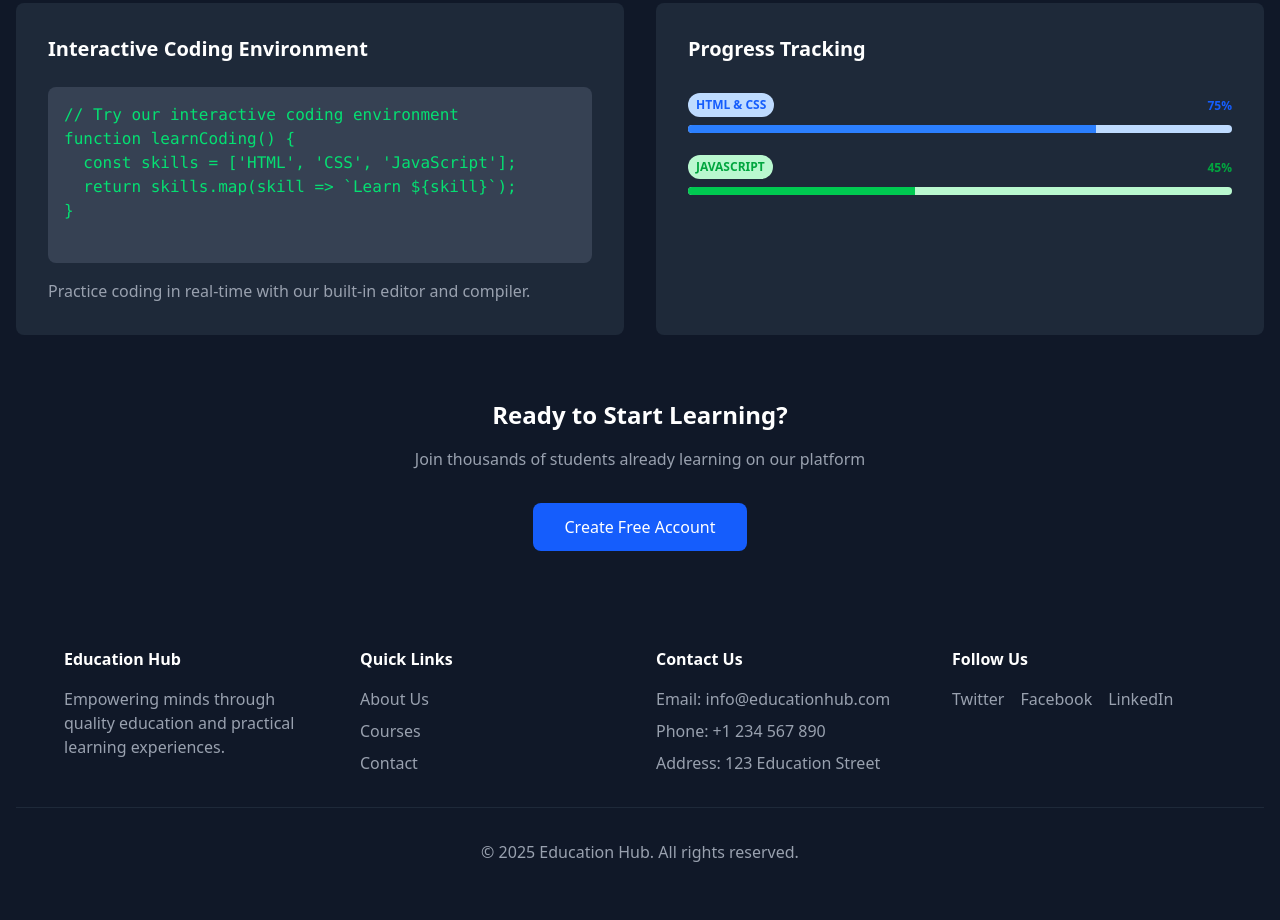
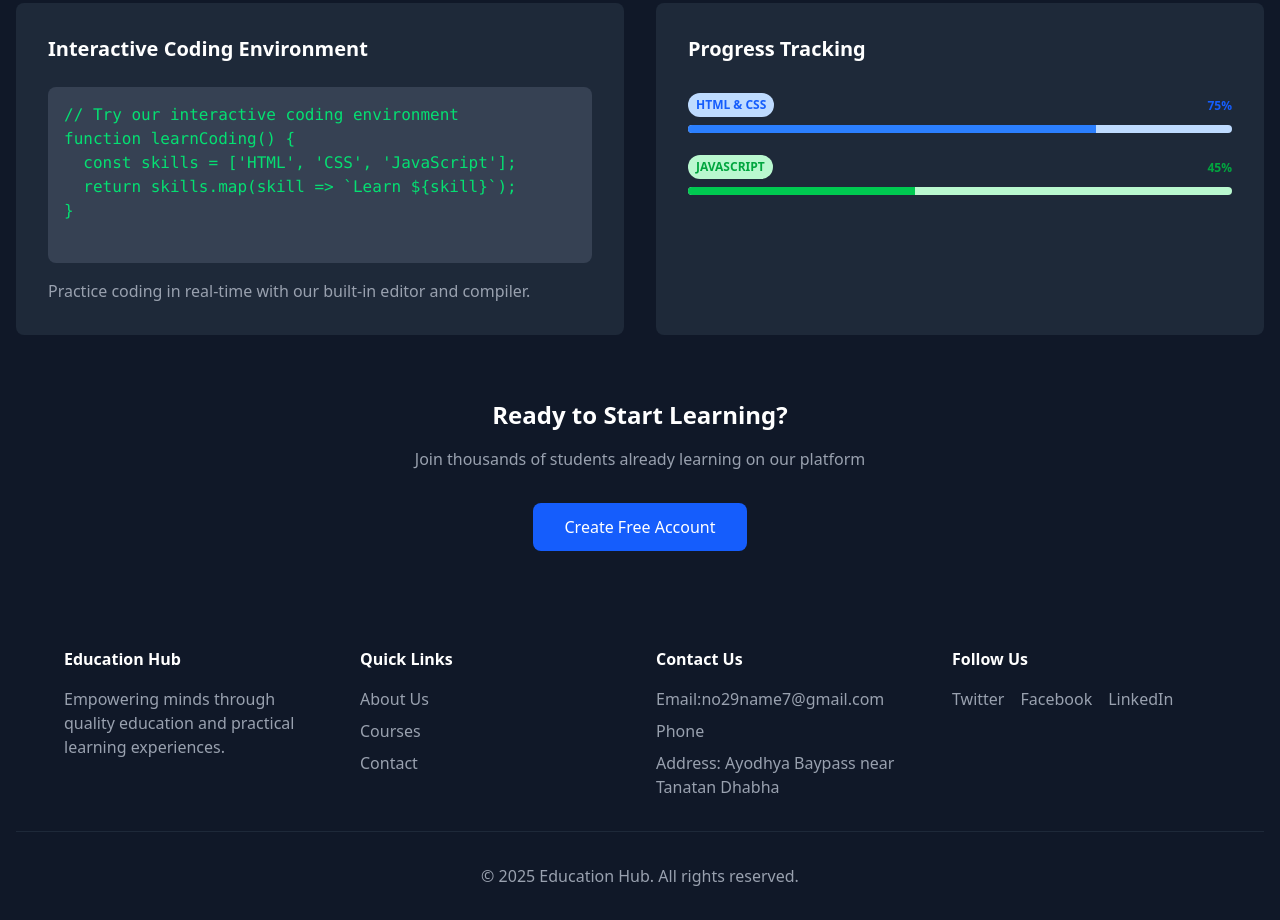
Before and after one commit to Ashutosh-JavaDev/TechHack, a website: page src/start.html in a window 1280 px wide. Shown: the part 985-1905 px from the top of the page. Before the commit the page ends 1881 px from the top, so only its background shows below. Drawn offline with Linux system fonts and the light colour scheme.

Commit message:
index link  page updated

```diff
--- a/src/start.html
+++ b/src/start.html
@@ -227,15 +227,15 @@ function learnCoding() {
           <ul class="space-y-2">
             <li><a href="about.html" class="hover:text-white">About Us</a></li>
             <li><a href="courses.html" class="hover:text-white">Courses</a></li>
-            <li><a href="#" class="hover:text-white">Contact</a></li>
+            <li><a href="mailto:no29name7@gmail.com" class="hover:text-white">Contact</a></li>
           </ul>
         </div>
         <div>
           <h4 class="text-white font-bold mb-4">Contact Us</h4>
           <ul class="space-y-2">
-            <li>Email: info@educationhub.com</li>
-            <li>Phone: +1 234 567 890</li>
-            <li>Address: 123 Education Street</li>
+            <li><a href="mailto:no29name7@gmail.com">Email:no29name7@gmail.com</a> </li>
+            <li><a href="tel:+917070987772">Phone</a> </li>
+            <li>Address: Ayodhya Baypass near Tanatan Dhabha</li>
           </ul>
         </div>
         <div>
```
Also changed, not shown: src/about.html (+1 -1 lines), src/courses.html (+1 -1 lines).
